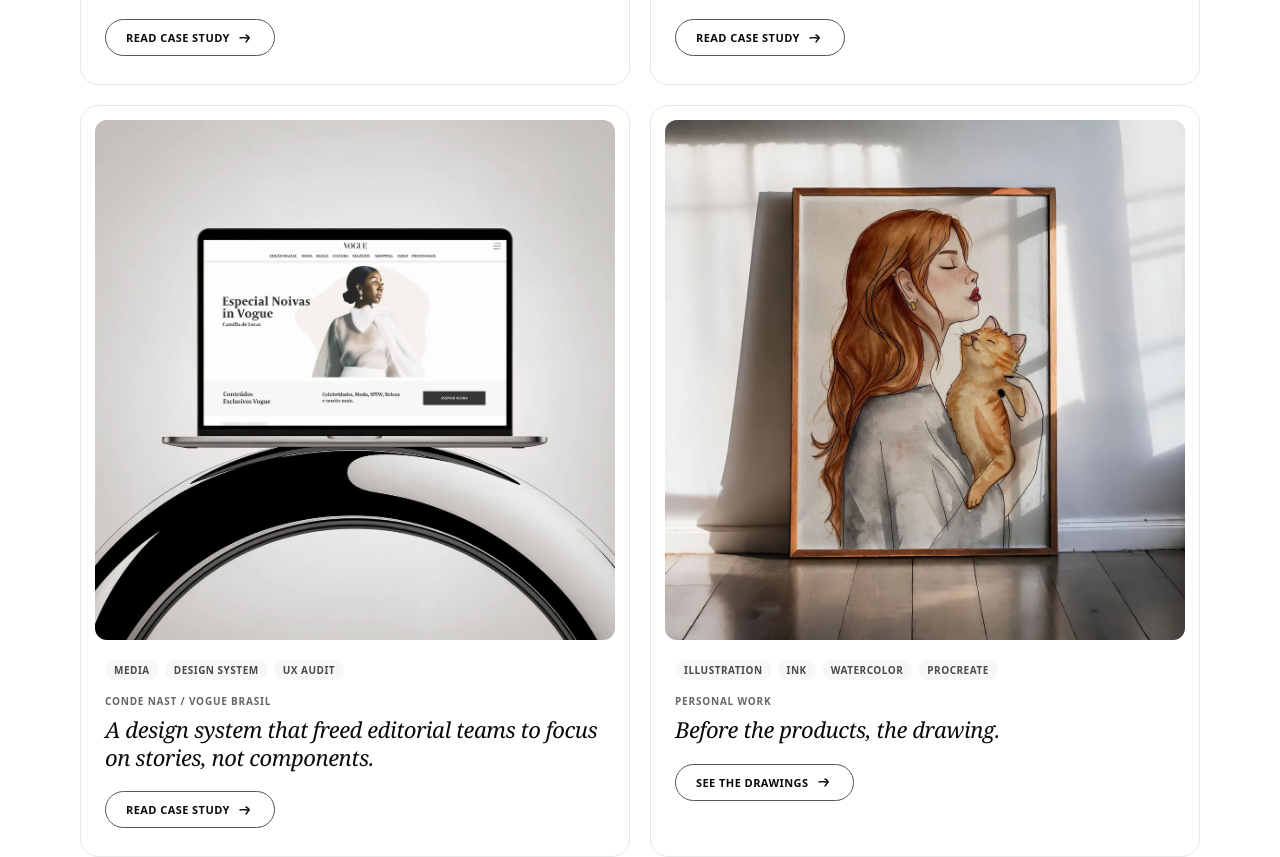
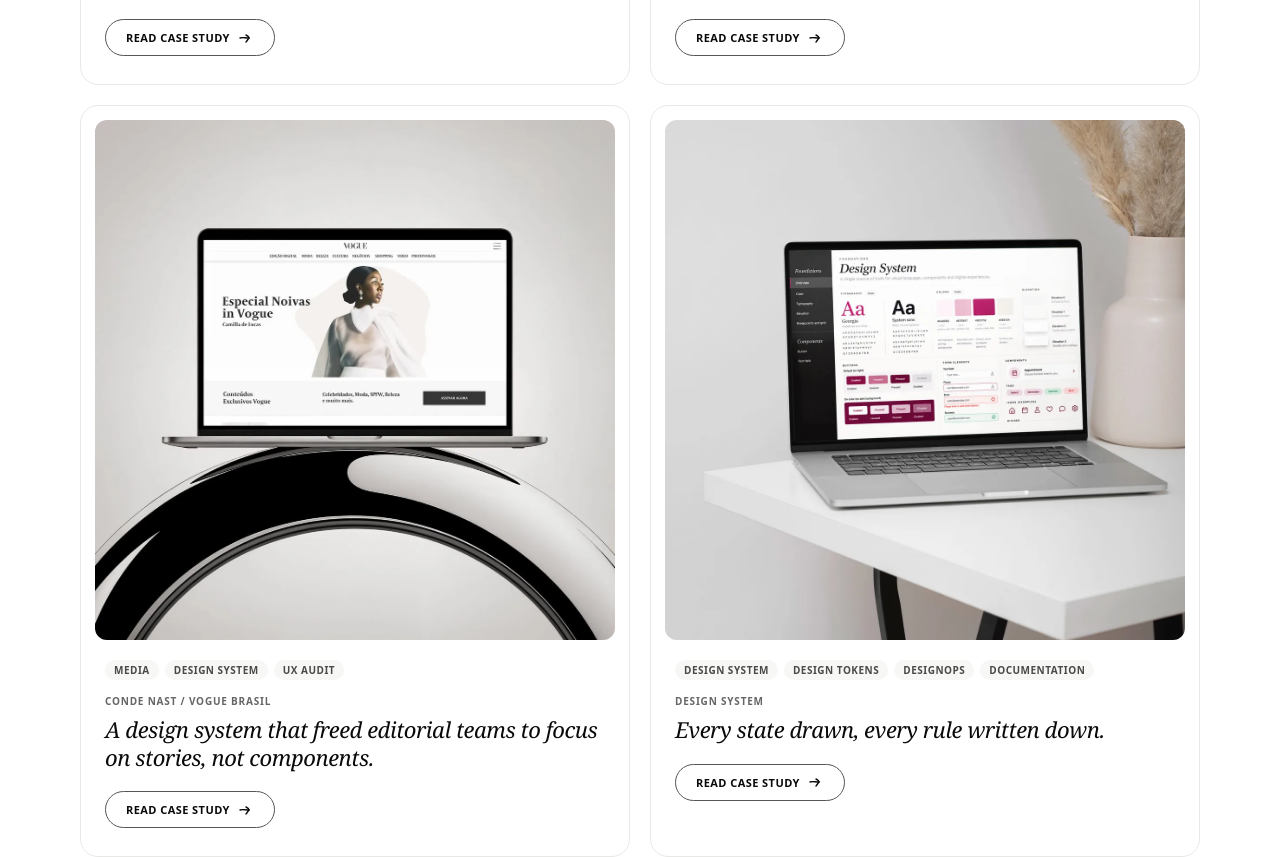
Before and after one commit to isabellegalves/isabelle-portfolio, a React (Vite) app: page / in a window 1280 px wide. Shown: the part 3340-4197 px from the top of the page. Built offline with nearby package versions, Linux system fonts and the light colour scheme.

Commit message:
Publish the Design System case with its cover
The case leaves the archive, so it now shows on the home page and in the
next case links. The cover is a 1200x1500 webp, and the case URL joins
the sitemap.

Co-Authored-By: Claude Opus 5 <noreply@anthropic.com>

```diff
--- a/src/data/cases.js
+++ b/src/data/cases.js
@@ -375,14 +375,11 @@ export const cases = [
     takeaway: "Working in media taught me that design systems serve both users and content creators. A well-built system frees editorial teams to focus on storytelling instead of worrying about how things look, and that trust between design and editorial is what makes premium digital publishing work at scale.",
   },
 
-  // ── Rascunho ─────────────────────────────────────────────────────────
-  // Design System: fica arquivado ate ela aprovar. Some da home e do proximo
-  // case, mas abre em /work/design-system para revisao. A documentacao
-  // navegavel sai de src/data/tessera.js. O trecho de design review e real,
-  // do fluxo de compra de moeda do Bradesco, com o texto em ingles.
+  // Design System. A documentacao navegavel sai de src/data/tessera.js. O
+  // trecho de design review e real, do fluxo de compra de moeda do
+  // Bradesco, com o texto em ingles.
   {
     id: "08",
-    archived: true,
     slug: "design-system",
     company: "Design System",
     year: "2026",
@@ -392,7 +389,7 @@ export const cases = [
     metrics: [],
     outcome: "Tessera is a reference system, not a shipped product, so it has no adoption numbers, and none are invented here. What it shows is the method: tokens named by role, every state drawn, the brand color checked against the colors that carry meaning, documentation a team can build from, and a review that holds the build to the design.",
     bg: "#F2F2F2",
-    image: null,
+    image: "/images/design-system.webp",
     tessera: true,
     tesseraIntro: "This is the documentation, live. Open any page from the sidebar. Buttons and fields respond to hover, press and keyboard, and every value on the page comes from the same data the components read.",
     designReview: {
```
Also changed, not shown: public/images/design-system.webp (added), 1 other file (tests, documents, lock files or other folders).
